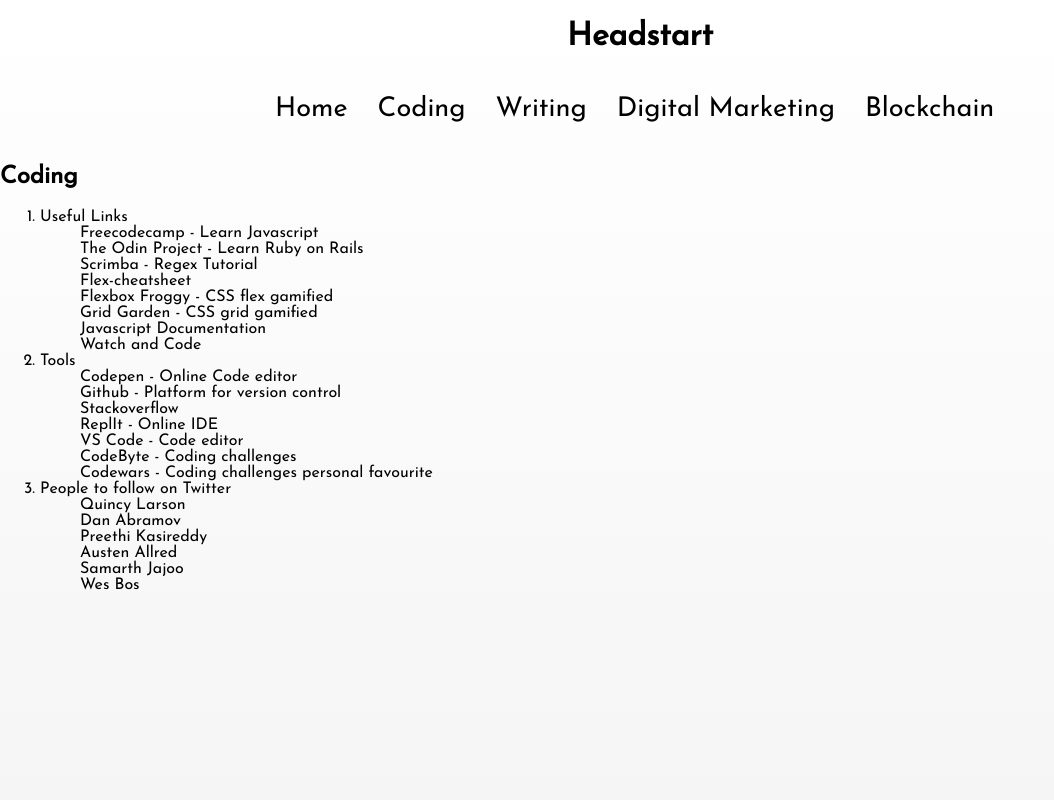
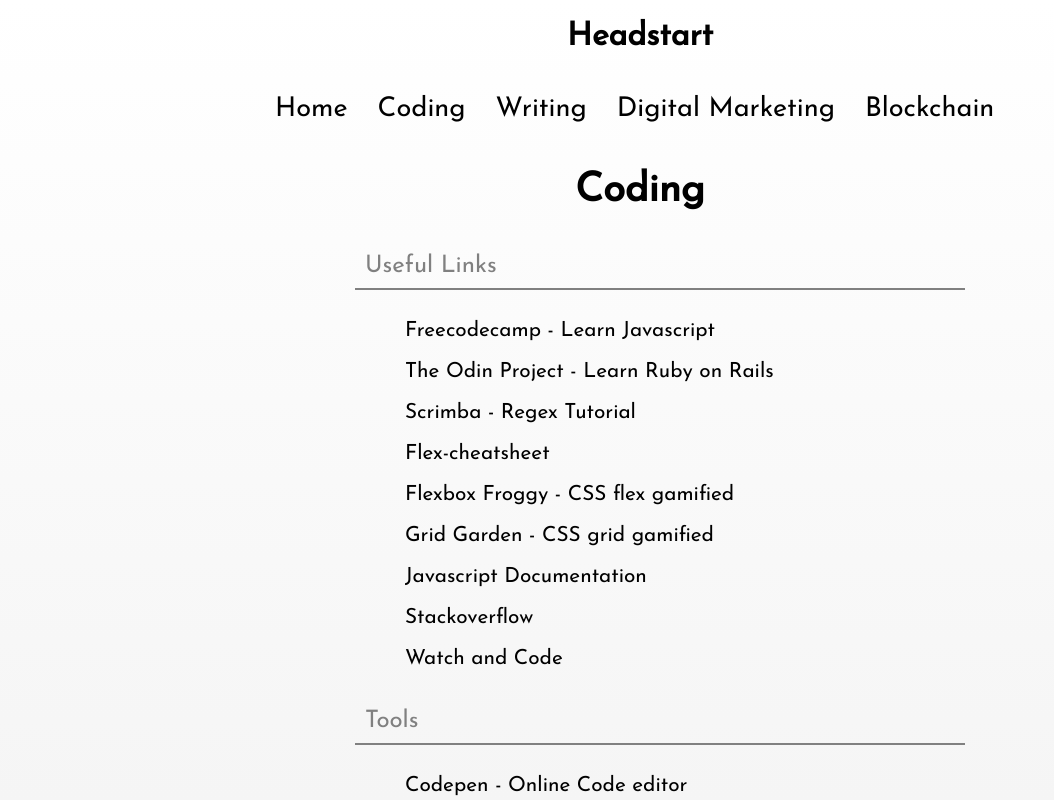
Before and after one commit to prayagd/headstart, a React (Create React App) app: page /Coding in a window 1280 px wide. Shown: the top 800 px of the page, without its empty margins (0-1054 px from the left). Built offline with nearby package versions, Linux system fonts and the light colour scheme.

Commit message:
First draft complete need to add footer and check the color scheme

```diff
--- a/src/App.js
+++ b/src/App.js
@@ -19,10 +19,12 @@
 
 
         <div>
+
+          <BrowserRouter>
           <h1>Headstart</h1>
-          <BrowserRouter>
             <Navbar/>
             <Switch>
+
               <Route exact path = "/" component = {Home}/>
               <Route path = "/Coding" component = {Coding}/>
               <Route path = "/Writing" component = {Writing}/>
--- a/src/Components/Coding.js
+++ b/src/Components/Coding.js
@@ -1,8 +1,8 @@
 import React from 'react';
 import Skills from './skills'
 
-const resources = [["Freecodecamp - Learn Javascript", "https://www.freecodecamp.org/ "],["The Odin Project - Learn Ruby on Rails", "https://www.theodinproject.com/home"], ["Scrimba - Regex Tutorial", "https://scrimba.com/"], ["Flex-cheatsheet", "https://yoksel.github.io/flex-cheatsheet/"], ["Flexbox Froggy - CSS flex gamified", "https://flexboxfroggy.com/"], ["Grid Garden - CSS grid gamified", "https://cssgridgarden.com/"], ["Javascript Documentation", "https://javascript.info/"], ["Watch and Code", "https://watchandcode.com/courses/enrolled/60264"]]
-const tools = [["Codepen - Online Code editor", "https://codepen.io/"], ["Github - Platform for version control", "https://github.com/"], ["Stackoverflow", "https://stackoverflow.com/"], ["ReplIt - Online IDE", "https://repl.it/"], ["VS Code - Code editor", "https://code.visualstudio.com/"], ["CodeByte - Coding challenges", "https://coderbyte.com/"], ["Codewars - Coding challenges personal favourite", "https://www.codewars.com/"]];
+const resources = [["Freecodecamp - Learn Javascript", "https://www.freecodecamp.org/ "],["The Odin Project - Learn Ruby on Rails", "https://www.theodinproject.com/home"], ["Scrimba - Regex Tutorial", "https://scrimba.com/"], ["Flex-cheatsheet", "https://yoksel.github.io/flex-cheatsheet/"], ["Flexbox Froggy - CSS flex gamified", "https://flexboxfroggy.com/"], ["Grid Garden - CSS grid gamified", "https://cssgridgarden.com/"], ["Javascript Documentation", "https://javascript.info/"], ["Stackoverflow", "https://stackoverflow.com/"], ["Watch and Code", "https://watchandcode.com/courses/enrolled/60264"]]
+const tools = [["Codepen - Online Code editor", "https://codepen.io/"], ["Github - Platform for version control", "https://github.com/"], ["ReplIt - Online IDE", "https://repl.it/"], ["VS Code - Code editor", "https://code.visualstudio.com/"], ["CodeByte - Coding challenges", "https://coderbyte.com/"], ["Codewars - Coding challenges personal favourite", "https://www.codewars.com/"]];
 const people = ["Quincy Larson", "Dan Abramov", "Preethi Kasireddy", "Austen Allred", "Samarth Jajoo", "Wes Bos"]
 
 const Coding = () => {
--- a/src/Components/Home.js
+++ b/src/Components/Home.js
@@ -1,10 +1,11 @@
 import React from 'react';
-
+import Headstart from "../Capture.PNG"
 
 
 const Home = () => {
     return (
         <div className = "home">
+            <img src = {Headstart} alt = "getting headstart"/>
             <h2>Start upskilling now</h2>
         </div>
 
--- a/src/Components/Marketing.js
+++ b/src/Components/Marketing.js
@@ -1,7 +1,7 @@
 import React from 'react';
 import Skills from './skills'
 
-const resources = [["Blog by Harry Dry","https://marketingexamples.com/"], ["FB ads", "https://adsalchemist.com/blog/"], ["FB ads tutorial", "https://www.facebook.com/business/learn"], ["The Kanye Story", "https://thekanyestory.com/"]]
+const resources = [["Marketing Examples - Harry Dry","https://marketingexamples.com/"], ["Ads alchemist", "https://adsalchemist.com/blog/"], ["FB ads tutorial", "https://www.facebook.com/business/learn"], ["The Kanye Story", "https://thekanyestory.com/"]]
 const people = ["Matthew Kobach - Must follow", "Harry Dry", "David Herrmann", "Ads Alchemist"]
 const tools = []
 
--- a/src/Components/Writing.js
+++ b/src/Components/Writing.js
@@ -1,9 +1,9 @@
 import React from 'react';
 import Skills from './skills'
 
-const resources = [["Guide to writing Online - David Perell", "https://www.perell.com/blog/the-ultimate-guide-to-writing-online"], ["Why Everyone Should write - Morgan Housel", "https://www.collaborativefund.com/blog/why-everyone-should-write/"], ["Building Second Brain", "https://www.youtube.com/watch?v=lNJ33ImlZzs"], ["Day you became better writer - Scott Adams", "https://dilbertblog.typepad.com/the_dilbert_blog/2007/06/the_day_you_bec.html"], ["Version II of above post", "https://www.scottadamssays.com/2015/08/22/the-day-you-became-a-better-writer-2nd-look/"], ["Writing Syllabus - David Perell", "https://www.perell.com/blog/my-writing-syllabus"], ["Say Something - Seth Goldin", "https://seths.blog/2015/02/say-something/"]]
-const tools = [["Hemingway Editor - Online Editor", "http://www.hemingwayapp.com/"], ["KeyBr - Improve your typing speed", "https://www.keybr.com/"], ["Evernote - Take Notes", "https://evernote.com/"], ["Pocket - Save articles/links", "https://app.getpocket.com/"]]
-const people = ["David Perell", "Tiago Forte", "Paul Graham", "Sahil Lavingia"]
+const resources = [["Guide to writing online - David Perell", "https://www.perell.com/blog/the-ultimate-guide-to-writing-online"], ["Why everyone should write - Morgan Housel", "https://www.collaborativefund.com/blog/why-everyone-should-write/"], ["Building second brain", "https://www.youtube.com/watch?v=lNJ33ImlZzs"], ["How to bullet journal", "https://www.youtube.com/watch?v=fm15cmYU0IM&list=WL&index=40&t=0s"], ["The day you became better writer - Scott Adams", "https://dilbertblog.typepad.com/the_dilbert_blog/2007/06/the_day_you_bec.html"], ["Version II of above post", "https://www.scottadamssays.com/2015/08/22/the-day-you-became-a-better-writer-2nd-look/"], ["Writing syllabus - David Perell", "https://www.perell.com/blog/my-writing-syllabus"], ["Say something - Seth Goldin", "https://seths.blog/2015/02/say-something/"]]
+const tools = [["Hemingway editor - Online Editor", "http://www.hemingwayapp.com/"], ["KeyBr - Improve your typing speed", "https://www.keybr.com/"], ["Evernote - Take notes", "https://evernote.com/"], ["Pocket - Save articles/links", "https://app.getpocket.com/"]]
+const people = ["David Perell - Must Follow", "Tiago Forte", "Paul Graham", "Sahil Lavingia"]
 
 const Writing = () => {
     return (
--- a/src/Components/skills.js
+++ b/src/Components/skills.js
@@ -3,18 +3,18 @@
 
 const skills = (props) => {
     return (
-        <div>
-            <h2>{props.name}</h2>
+        <div id = "skills">
+            <h2 className = "skill-title">{props.name}</h2>
             <ol>
-                <li>Useful Links</li>
+                <li className = "titles">Useful Links</li>
                 <ul>
                     {props.resources.map((val) => <a href = {val[1]} target = "_blank" rel="noopener noreferrer"><li>{val[0]}</li></a>)}
                 </ul>
-                <li>Tools</li>
-                <ul>
-                    {props.tools.map((val) => <a id = "fields" href = {val[1]} target = "_blank" rel="noopener noreferrer"><li>{val[0]}</li></a>)}
+                <li className = "titles">Tools</li>
+                <ul id = "fields">
+                    {props.tools.map((val) => <a  href = {val[1]} target = "_blank" rel="noopener noreferrer"><li>{val[0]}</li></a>)}
                 </ul>
-                <li>People to follow on Twitter</li>
+                <li className = "titles">People to follow on Twitter</li>
                 <ul>
                     {props.people.map((val) => <li>{val}</li>)}
                 </ul>
--- a/src/index.css
+++ b/src/index.css
@@ -49,3 +49,32 @@
   font-size: 1.2em;
   margin-top: 5em;
 }
+
+#skills{
+  margin-left: auto;
+  margin-right: auto;
+  max-width: 650px;
+}
+
+ol{
+  list-style: none;
+}
+
+ol li{
+  font-size: 1.3em;
+  padding: 10px;
+}
+
+
+.titles{
+  font-size: 1.5em;
+  border-bottom: 2px solid grey;
+  color: grey;
+  margin-bottom: 20px;
+  margin-top: 20px;
+}
+
+.skill-title{
+  text-align: center;
+  font-size: 2.5em;
+}
```
Also changed, not shown: src/Capture.PNG (added).
